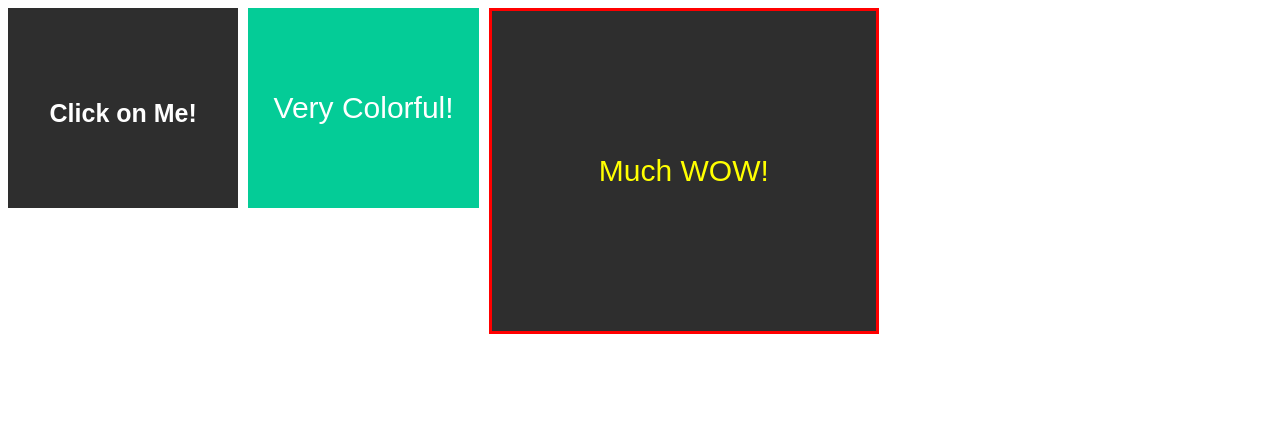
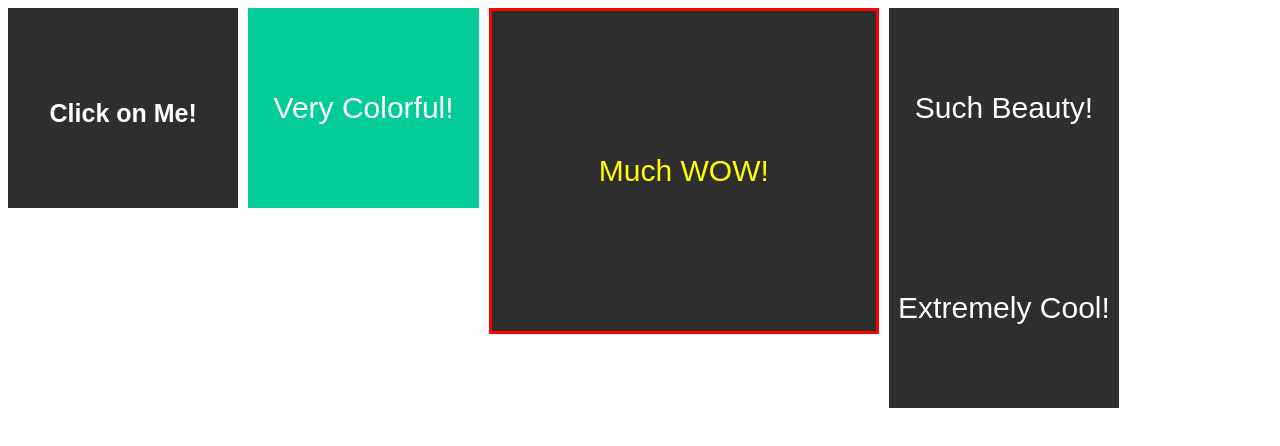
Before and after one commit to Lacie300323/Library, a plain HTML site: page index.html in a window 1280 px wide. Drawn offline with Linux system fonts and the light colour scheme.

Commit message:
Added contrast function to html
Added the contrast function in html

```diff
--- a/index.html
+++ b/index.html
@@ -25,6 +25,14 @@
 				//Example $('#box3').css("style" "...")
 				$('#box3').css('style','color: yellow; line-height: 40vh; height: 40vh; width: 30vw; border: 3px solid red;')
 
+
+				/* $('#box4').on('mouseover', function(event)
+				{
+					$('#box4').hover()
+				})*/
+
+				//console.log($('#box5').contr())
+				$('#box5').contr()
 
 				/*
 					//Lines for testing parts in the code, make sure to also change this in the library.js
@@ -54,6 +62,8 @@
 
 		<div class="box" id="box2" title="text">Very Colorful!</div>
 		<div class="box" id="box3">Much WOW!</div>
+		<div class="box" id="box4">Such Beauty!</div>
+		<div class="box" id="box5">Extremely Cool!</div>
 	</body>
 
 </html>
```
